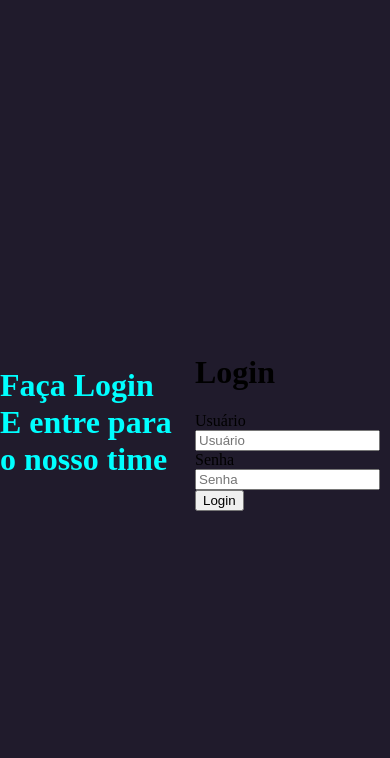
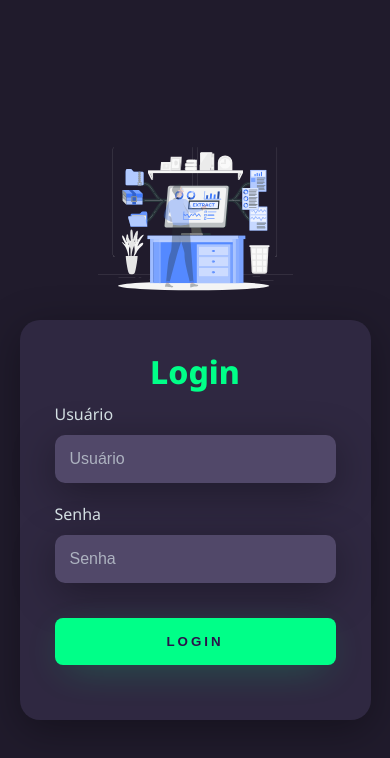
Before and after one commit to Adrianof1/Tela-de-Login, a plain HTML site: page index.html in a window 390 px wide. Drawn offline with Linux system fonts and the light colour scheme.

Commit message:
pequenas alterações e adição de imagem.

```diff
--- a/index.html
+++ b/index.html
@@ -10,6 +10,7 @@
     <div class="main-login">
         <div class="left-login">
             <h1> Faça Login <br> E entre para o nosso time </h1>
+            <img src="tecnologia.svg"  class="left-login-image"    alt="tecnologia">
         </div>
         <div class="right-login">
             <div class="card-login">
--- a/style.css
+++ b/style.css
@@ -1,5 +1,14 @@
+
+@import url('https://fonts.googleapis.com/css2?family=Fira+Code:wght@300..700&family=Noto+Sans:ital,wght@0,100..900;1,100..900&display=swap');
+
+
 body {
     margin: 0;
+    font-family: 'Noto Sans', sans-serif;
+}
+
+body *{
+    box-sizing: border-box;
 }
 
 .main-login{
@@ -23,7 +32,12 @@ body {
 }
 
 .left-login > h1 {
+    font-size: 3vw;
     color: aqua;
+}
+
+.left-login-image{
+    width: 35vw;
 }
 
 .right-login{
@@ -33,3 +47,103 @@ body {
     justify-content: center;
     align-items: center;
 }
+
+.card-login{
+    width: 60%;
+    display: flex;
+    justify-content: center;
+    align-items: center;
+    flex-direction: column;
+    padding: 30px 35px;
+    background: #2f2841;
+    border-radius: 20px;
+    box-shadow: 0px 10px 40px #00000056;
+
+}
+
+.card-login > h1 {
+    color: #00ff88;
+    font-weight: 800;
+    margin: 0;
+}
+
+.textfield{
+    width: 100%;
+    display: flex;
+    flex-direction: column;
+    align-items: flex-start;
+    justify-content: center;
+    margin: 10px 0px;
+}
+
+.textfield > input{
+    width: 100%;
+    border: none;
+    border-radius: 10px;
+    padding: 15px;
+    background: #514869;
+    color: #f0ffffde;
+    font-size: 12pt;
+    box-shadow: 0px 10px 40px #00000056;
+    outline:none;
+    box-sizing: border-box;
+}
+
+.textfield > label{
+    color: #f0ffffde;
+    margin-bottom: 10px;
+}
+
+
+.textfield > input::placeholder{
+    color: #f0ffff94;
+
+}
+
+.btn-login{
+    width: 100%;
+    padding: 16px 0px;
+    margin: 25px;
+    border: none;
+    border-radius: 8px;
+    outline: none;
+    text-transform: uppercase;
+    font-weight: 800;
+    letter-spacing: 3px;
+    color: #2b134b;
+    background: #00ff88;
+    cursor: pointer;
+    box-shadow: 0px 10px 40px -12px #00ff8052;
+
+}
+
+@media only screen and (max-width: 950px) {
+    .card-login{
+        width: 85%;
+    }
+}
+
+@media only screen and (max-width: 600px) {
+    .main-login{
+        flex-direction: column;
+    }
+    .left-login > h1{
+        display: none;
+    }
+    .left-login{
+        width: 100%;
+        height: auto;
+
+    }
+    .right-login{
+        width: 100%;
+        height: auto;
+    }
+    .left-login-image{
+        width: 50vw;
+    }
+    .card-login{
+        width: 90%;
+    }
+
+}
```
Also changed, not shown: tecnologia.svg (added).
